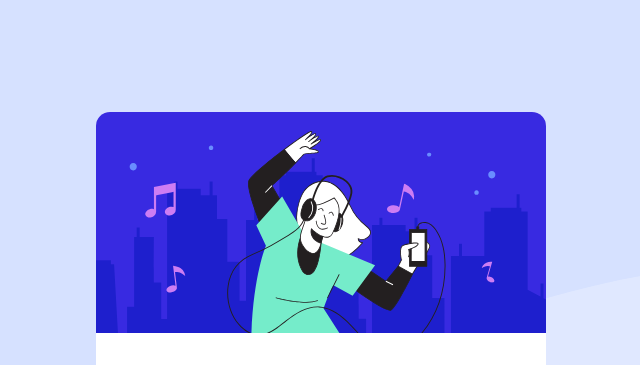
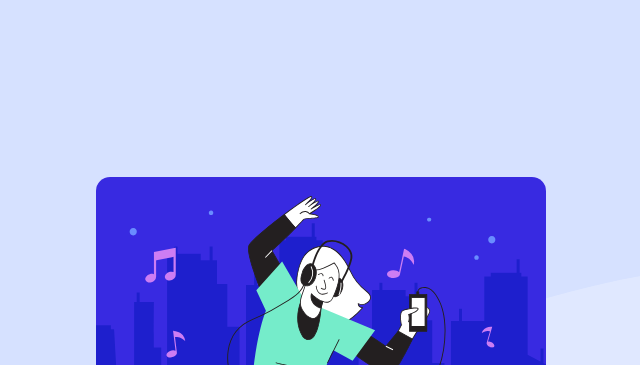
Before and after one commit to ganeshaa59/frontendmentor-challenges, a plain HTML site: page order-summary-component-main/index.html in a window 1280 px wide. Shown: the top 365 px of the page, without its empty margins (319-959 px from the left). Drawn offline with Linux system fonts and the light colour scheme.

Commit message:
Update style.css

```diff
--- a/order-summary-component-main/style.css
+++ b/order-summary-component-main/style.css
@@ -10,15 +10,16 @@
 
   main{
     padding: 7em;
+    display: flex;
+    justify-content: center;
+    align-items: center;
+    height: 100vh;
   }
 
   #container {
     background-color: white;
     height: 670px;
     width: 450px;
-    margin: auto;
-    /* margin-top: 70px;
-    margin-bottom: 70px; */
     border-radius: 14px;
   }
 
```
